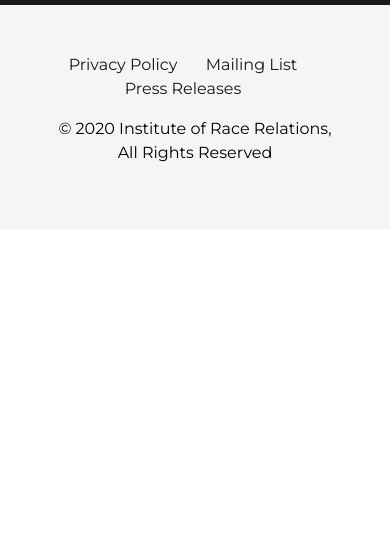
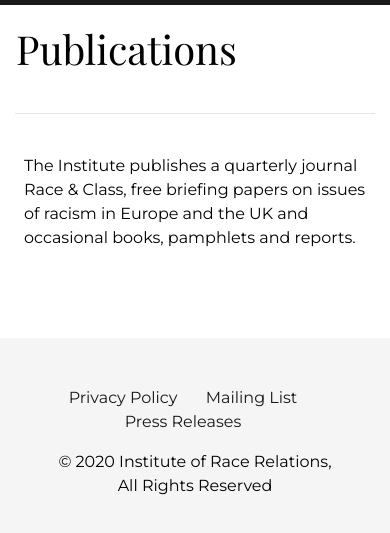
Before and after one commit to heavymossman/irr, a plain HTML site: page publications.html in a window 390 px wide. Shown: the part 167-700 px from the top of the page. Drawn offline with nearby package versions, Linux system fonts and the light colour scheme.

Commit message:
header section, desktop, mobile and search

```diff
--- a/publications.html
+++ b/publications.html
@@ -86,6 +86,41 @@
     </header>
 
 
+    <section>
+        <div class="container">
+            <div class="row mt-1">
+                <div class="col-md-6 p-3">
+                    <h1>Publications</h1>
+                </div>
+                <div class="col-md-6 hide-mobile p-3 text-right">
+                    <form class="form-inline float-md-right mt-1">
+                        <input class="form-control mr-sm-2" type="text" placeholder="Search our website" aria-label="Search">
+                        <button class="btn btn-primary my-0" type="submit"><i class="fas fa-search"></i></button>
+                    </form>
+                </div>
+            </div>
+            <div class="row">
+                <div class="col">
+                    <hr />
+                </div>
+            </div>
+        </div>
+    </section>
+
+
+
+    <section>
+        <div class="container">
+            <div class="row">
+                <div class="col-md-8 p-4">
+                    <p>The Institute publishes a quarterly journal Race & Class, free briefing papers on issues of racism in Europe and the UK and occasional books, pamphlets and reports.</p>
+                </div>
+                <div class="col-md-4 p-4">
+
+                </div>
+            </div>
+        </div>
+    </section>
 
 
 
```
